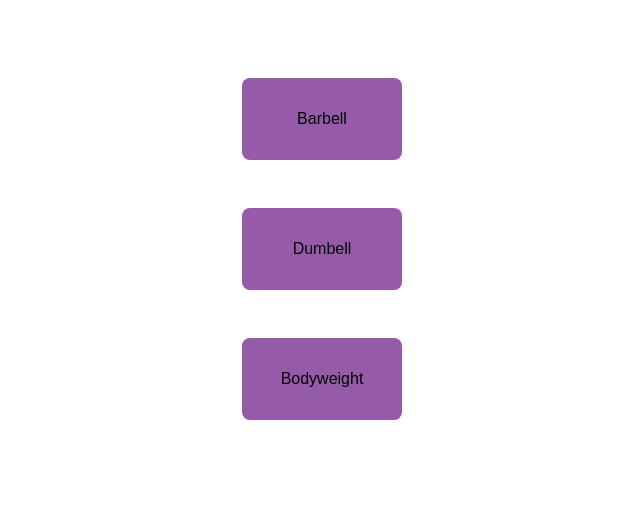
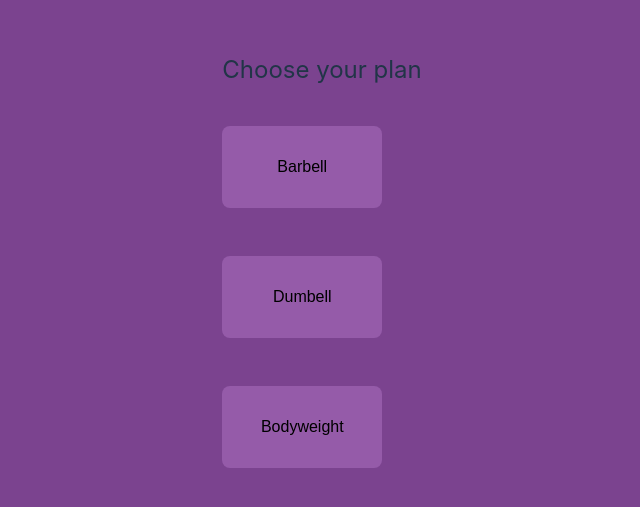
Before and after one commit to AroonSalotra/push-it, a React (Vite) app: page / in a window 1280 px wide. Shown: the part 151-658 px from the top of the page, without its empty margins (318-958 px from the left). Built offline with nearby package versions, Linux system fonts and the light colour scheme.

Commit message:
fix .btn-a class width clipping

```diff
--- a/components/RegisterForm.jsx
+++ b/components/RegisterForm.jsx
@@ -2,11 +2,16 @@ import ButtonForm from "./ButtonForm";
 
 const RegisterForm = () => {
   return (
-    <form action="" onSubmit={(e) => e.preventDefault()} className="form-register">
-      <ButtonForm body={"Barbell"} />
-      <ButtonForm body={"Dumbell"} />
-      <ButtonForm body={"Bodyweight"} />
-    </form>
+    <>
+      <form action="" onSubmit={(e) => e.preventDefault()}>
+        <fieldset className="form-container">
+          <legend className="form-title">Choose your plan</legend>
+          <ButtonForm body={"Barbell"} />
+          <ButtonForm body={"Dumbell"} />
+          <ButtonForm body={"Bodyweight"} />
+        </fieldset>
+      </form>
+    </>
   );
 };
 
--- a/src/App.css
+++ b/src/App.css
@@ -22,7 +22,7 @@
 
 .btn-a {
   /* padding: 2rem 4rem; */
-  width: 80vw;
+  width: 70vw;
   font-size: 1rem;
   border: none;
   border-radius: 0.5rem;
@@ -34,10 +34,16 @@
   cursor: pointer;
 }
 
-.form-register {
+.form-title {
+  font-size: 1.5rem;
+  padding: 2rem 0rem;
+}
+
+.form-container {
   display: flex;
   flex-direction: column;
   gap: 3rem;
+  border: none;
 }
 
 
--- a/src/index.css
+++ b/src/index.css
@@ -28,33 +28,13 @@ body {
   place-items: center;
   min-width: 320px;
   min-height: 100vh;
+  background-color: #7B438F;
 }
 
 h1 {
   font-size: 3.2em;
   line-height: 1.1;
 }
-/*
-button {
-  border-radius: 8px;
-  border: 1px solid transparent;
-  padding: 0.6em 1.2em;
-  font-size: 1em;
-  font-weight: 500;
-  font-family: inherit;
-  background-color: #1a1a1a;
-  cursor: pointer;
-  transition: border-color 0.25s;
-}
-
-button:hover {
-  border-color: #646cff;
-}
-
-button:focus,
-button:focus-visible {
-  outline: 4px auto -webkit-focus-ring-color;
-} */
 
 @media (prefers-color-scheme: light) {
   :root {
```
